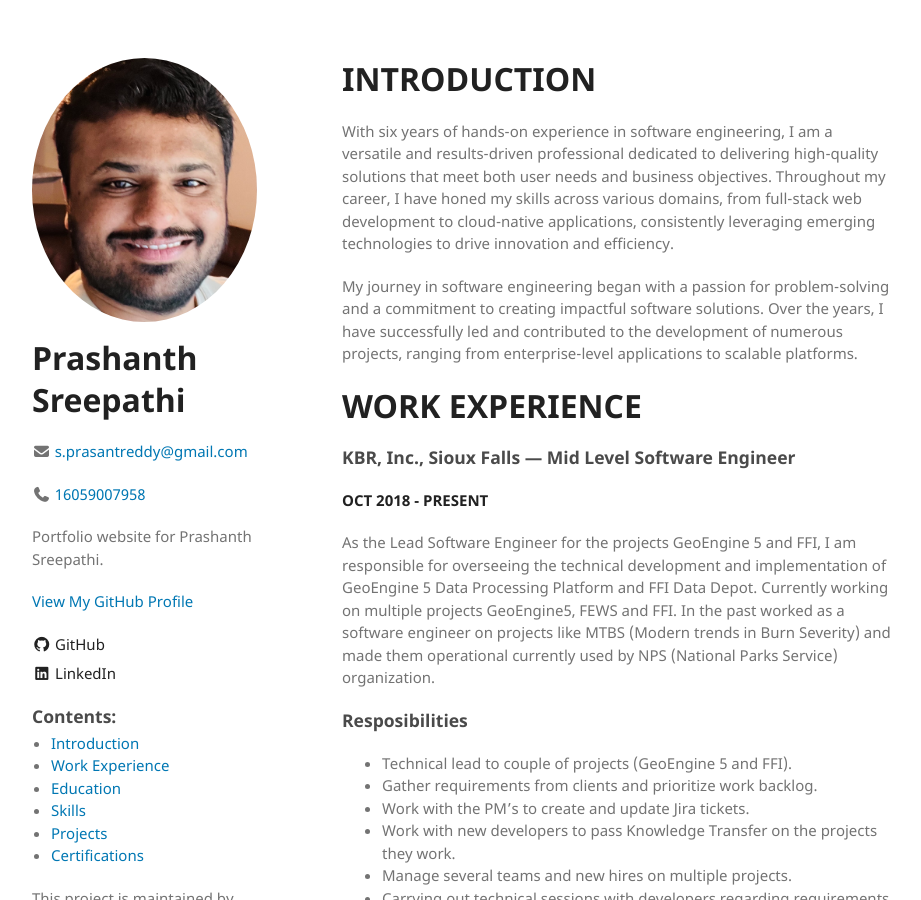
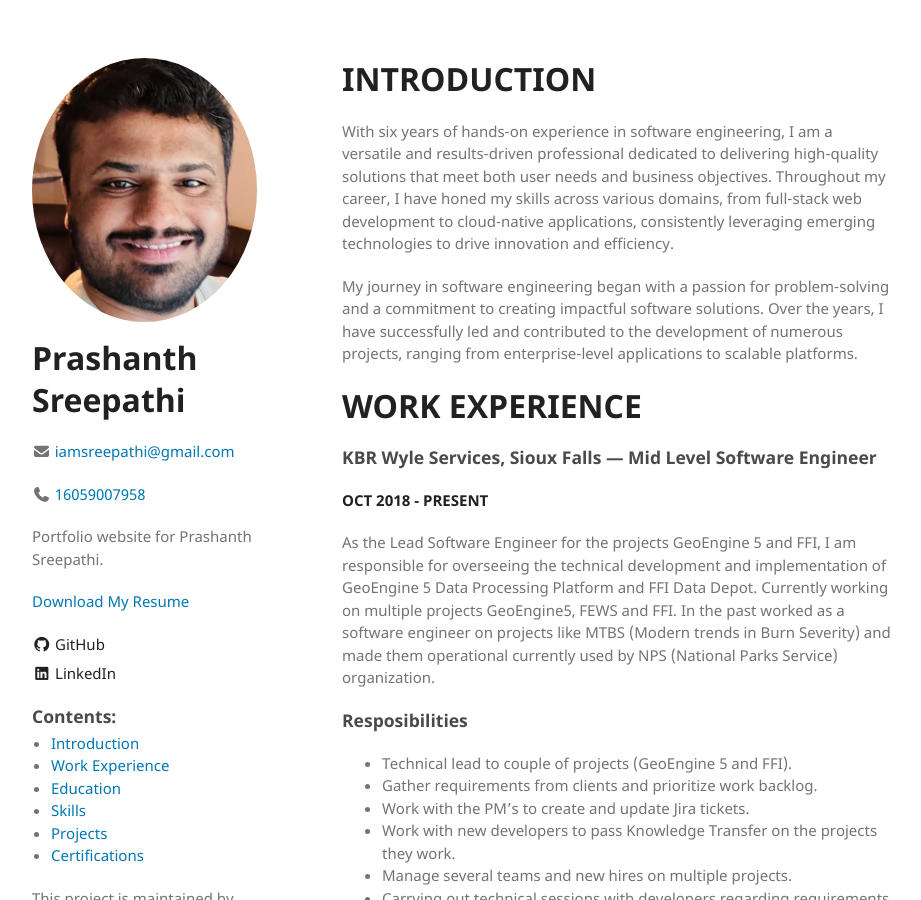
Before and after one commit to ReddyPrashanth/ReddyPrashanth.github.io, a Jekyll site: the page built from README.md, in a window 1280 px wide and 900 px high. Shown: the whole window, without its empty margins (178-1099 px from the left). Built offline with Jekyll 4.4.1, drawn with Linux system fonts in a browser that asks for light colours; our own code applies the rules of GitHub Pages for plain Markdown files.

Commit message:
added resume download link

```diff
--- a/README.md
+++ b/README.md
@@ -6,7 +6,7 @@ My journey in software engineering began with a passion for problem-solving and
 
 # WORK EXPERIENCE
 
-### KBR, Inc., Sioux Falls — Mid Level Software Engineer
+### KBR Wyle Services, Sioux Falls — Mid Level Software Engineer
 
 **OCT 2018 - PRESENT**
 
--- a/_config.yml
+++ b/_config.yml
@@ -3,8 +3,9 @@ logo: /assets/img/logo.jpg
 description: Portfolio website for Prashanth Sreepathi.
 show_downloads: true
 theme: jekyll-theme-minimal
-email: s.prasantreddy@gmail.com
+email: iamsreepathi@gmail.com
 phone: +16059007958
+resume: https://s3.us-east-2.amazonaws.com/reddyprashanth.github.io/resume.pdf
 
 platforms:
   - name: GitHub
--- a/_includes/header.html
+++ b/_includes/header.html
@@ -1,26 +1,22 @@
 {% if site.logo %}
-    <div class="header-title">
-        {% include header-title.html %}
-    </div>
-    <div class="header-title-mobile">
-        <section>
-        {% include header-title.html %}
-        </section>
-    </div>
-{% else %}
-    {% include header-title.html %}
-{% endif %}
+<div class="header-title">{% include header-title.html %}</div>
+<div class="header-title-mobile">
+  <section>{% include header-title.html %}</section>
+</div>
+{% else %} {% include header-title.html %} {% endif %}
 
 <p>{{ site.description | default: site.github.project_tagline }}</p>
 
-{% unless site.hide_project_page %}
-    {% if site.github.is_project_page %}
-    <p class="view"><a href="{{ site.github.repository_url }}">View the Project on GitHub<br><small>{{ site.github.repository_nwo }}</small></a></p>
-    {% endif %}
-
-    {% if site.github.is_user_page %}
-    <p class="view"><a href="{{ site.github.owner_url }}">View My GitHub Profile</a></p>
-    {% endif %}
-{% endunless %}
-
-{% include sidebar.html %}
+{% unless site.hide_project_page %} {% if site.github.is_project_page %}
+<p class="view">
+  <a href="{{ site.github.repository_url }}"
+    >View the Project on GitHub<br /><small
+      >{{ site.github.repository_nwo }}</small
+    ></a
+  >
+</p>
+{% endif %} {% if site.github.is_user_page %}
+<p class="view">
+  <a href="{{ site.resume}}" target="_blank">Download My Resume</a>
+</p>
+{% endif %} {% endunless %} {% include sidebar.html %}
```
